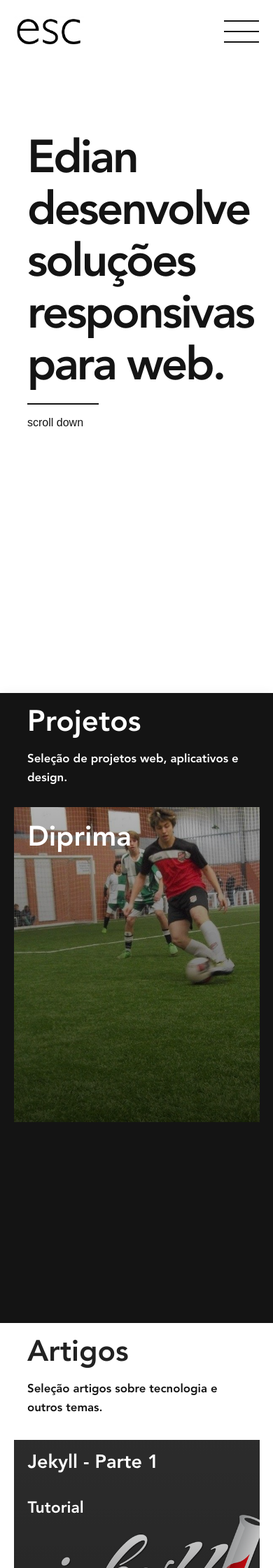
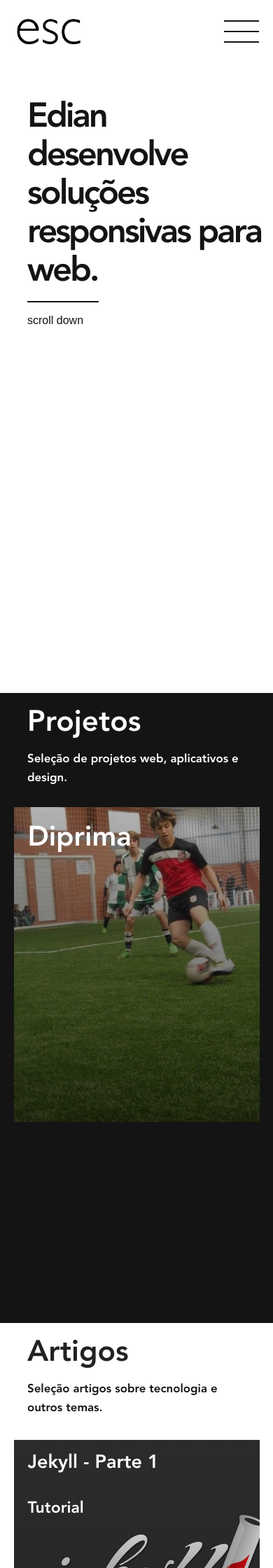
Before and after one commit to ecomachio/portfolio, a Jekyll site: the page built from index.html, in a window 390 px wide. Shown: the top 2240 px of the page at 70% size. Built offline with Jekyll 4.4.1, drawn with Linux system fonts in a browser that asks for light colours; some web fonts are replaced.

Commit message:
fix media queries

```diff
--- a/assets/css/main.css
+++ b/assets/css/main.css
@@ -862,19 +862,19 @@ section.about {
     font-family: 'Avenirltstd heavy';
     font-size: 500%;
     line-height: 74px; }
+    @media (max-width: 1367px) {
+      section.about h2 {
+        margin-top: 30%;
+        font-size: 470%;
+        line-height: 74px; } }
     @media (max-width: 775px) {
       section.about h2 {
         margin: 15% 0 4% 0;
         font-size: 450%; } }
     @media (max-width: 470px) {
       section.about h2 {
-        font-size: 340%;
-        line-height: 50px; } }
-    @media (max-width: 1367px) {
-      section.about h2 {
-        margin-top: 30%;
-        font-size: 470%;
-        line-height: 74px; } }
+        font-size: 350%;
+        line-height: 55px; } }
   section.about .home-lead {
     padding-bottom: 180px; }
   section.about .lead-line {
```
Also changed, not shown: assets/css/5-sections/home-about.sass (+7 -6 lines).
